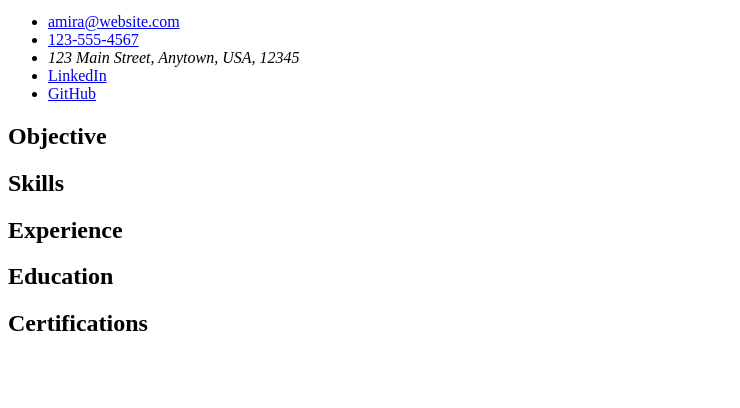
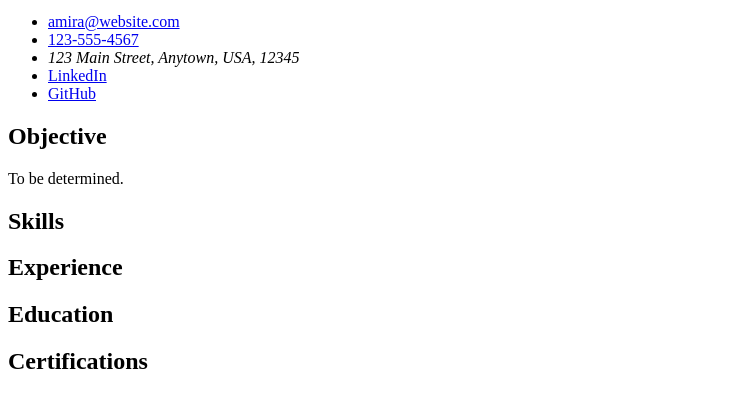
Before and after one commit to amm0116/resume-amm0116, a website: page src/index.html in a window 1280 px wide. Shown: the part 148-556 px from the top of the page, without its empty margins (0-740 px from the left). Drawn offline with Linux system fonts and the light colour scheme.

Commit message:
Added placeholder content for Objective

```diff
--- a/src/index.html
+++ b/src/index.html
@@ -40,6 +40,8 @@
 
                 <h2>Objective</h2>
 
+                <p>To be determined.</p>
+
             </section>
 
             <section>
```
